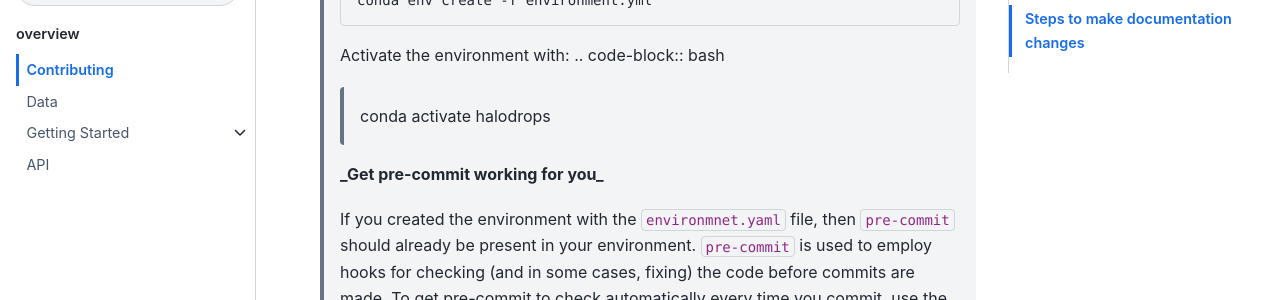
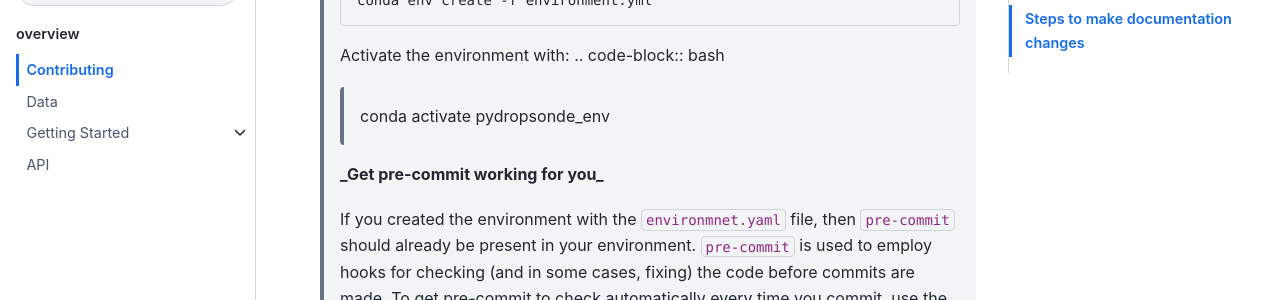
Before and after one commit to tmieslinger/pydropsonde, a Sphinx documentation site: the page built from docs/source/CONTRIBUTING.rst, in a window 1280 px wide and 900 px high, scrolled down 1442 px. Shown: the part 154-454 px from the top of the window. Built offline with Sphinx 7.4.7 and the Sphinx Book theme 1.1.4, drawn with Linux system fonts in a browser that asks for light colours.

Commit message:
correct environment name

```diff
--- a/docs/source/CONTRIBUTING.rst
+++ b/docs/source/CONTRIBUTING.rst
@@ -46,7 +46,7 @@ Development Workflow
     Activate the environment with:
     .. code-block:: bash
 
-       conda activate halodrops
+       conda activate pydropsonde_env
 
 
     **_Get pre-commit working for you_**
```
